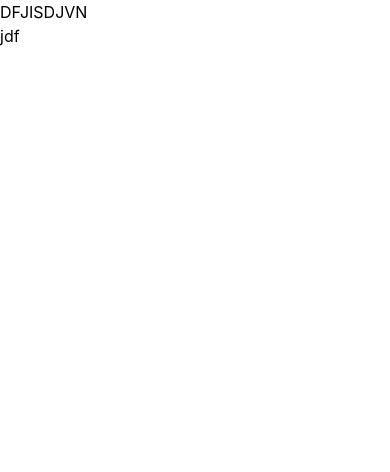
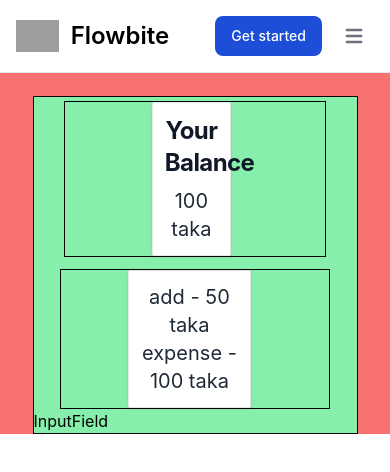
Before and after one commit to MoniruzzamanBillal/reactExpenseTracker-firebase, a React (Create React App) app: page / in a window 390 px wide. Shown: the top 472 px of the page. Built offline with nearby package versions, Linux system fonts and the light colour scheme; grey boxes are pictures that could not be loaded.

Commit message:
design 0.2

```diff
--- a/src/App.js
+++ b/src/App.js
@@ -1,10 +1,10 @@
 import "./App.css";
+import Navbar from "./Components/Navbar";
 
 function App() {
   return (
     <>
-      DFJISDJVN
-      <h1>jdf</h1>
+      <Navbar />
     </>
   );
 }
--- /dev/null
+++ b/src/Components/DataShow.jsx
@@ -0,0 +1,23 @@
+import React from "react";
+
+export default function DataShow() {
+  return (
+    <>
+      <div className="DataContainer w-10/12 m-auto p-1 mb-2">
+        <div className="dataWrapper border border-black flex justify-center">
+          <div className="section1 w-1/3">
+            <a
+              href="#"
+              class="block w-11/12 p-3 bg-white border border-gray-200 rounded-sm shadow hover:bg-gray-100 text-center"
+            >
+              <h5 class="mb-2 text-2xl font-bold tracking-tight text-gray-900 ">
+                Your Balance
+              </h5>
+              <p class="font-normal text-xl text-gray-800 ">100 taka</p>
+            </a>
+          </div>
+        </div>
+      </div>
+    </>
+  );
+}
--- /dev/null
+++ b/src/Components/InputField.jsx
@@ -0,0 +1,5 @@
+import React from "react";
+
+export default function InputField() {
+  return <div>InputField</div>;
+}
--- /dev/null
+++ b/src/Components/Navbar.jsx
@@ -0,0 +1,85 @@
+import React from "react";
+import { Link, Route, Routes } from "react-router-dom";
+import Home from "../Pages/Home";
+import History from "../Pages/History";
+
+export default function Navbar() {
+  return (
+    <>
+      {/* navBar starts */}
+
+      <nav className="bg-white dark:bg-gray-900 fixed w-full z-20 top-0 left-0 border-b border-gray-200 dark:border-gray-600">
+        <div className="max-w-screen-xl flex flex-wrap items-center justify-between mx-auto p-4">
+          <a href="https://flowbite.com/" className="flex items-center">
+            <img
+              src="https://flowbite.com/docs/images/logo.svg"
+              className="h-8 mr-3"
+              alt="Flowbite Logo"
+            />
+            <span className="self-center text-2xl font-semibold whitespace-nowrap dark:text-white">
+              Flowbite
+            </span>
+          </a>
+          <div className="flex md:order-2">
+            <button
+              type="button"
+              className="text-white bg-blue-700 hover:bg-blue-800 focus:ring-4 focus:outline-none focus:ring-blue-300 font-medium rounded-lg text-sm px-4 py-2 text-center mr-3 md:mr-0 dark:bg-blue-600 dark:hover:bg-blue-700 dark:focus:ring-blue-800"
+            >
+              Get started
+            </button>
+            <button
+              data-collapse-toggle="navbar-sticky"
+              type="button"
+              className="inline-flex items-center p-2 text-sm text-gray-500 rounded-lg md:hidden hover:bg-gray-100 focus:outline-none focus:ring-2 focus:ring-gray-200 dark:text-gray-400 dark:hover:bg-gray-700 dark:focus:ring-gray-600"
+              aria-controls="navbar-sticky"
+              aria-expanded="false"
+            >
+              <span className="sr-only">Open main menu</span>
+              <svg
+                className="w-6 h-6"
+                aria-hidden="true"
+                fill="currentColor"
+                viewBox="0 0 20 20"
+                xmlns="http://www.w3.org/2000/svg"
+              >
+                <path
+                  fill-rule="evenodd"
+                  d="M3 5a1 1 0 011-1h12a1 1 0 110 2H4a1 1 0 01-1-1zM3 10a1 1 0 011-1h12a1 1 0 110 2H4a1 1 0 01-1-1zM3 15a1 1 0 011-1h12a1 1 0 110 2H4a1 1 0 01-1-1z"
+                  clip-rule="evenodd"
+                ></path>
+              </svg>
+            </button>
+          </div>
+          <div
+            className="items-center justify-between hidden w-full md:flex md:w-auto md:order-1"
+            id="navbar-sticky"
+          >
+            <ul className="flex flex-col p-4 md:p-0 mt-4 font-medium border border-gray-100 rounded-lg bg-gray-50 md:flex-row md:space-x-8 md:mt-0 md:border-0 md:bg-white dark:bg-gray-800 md:dark:bg-gray-900 dark:border-gray-700">
+              <Link
+                to="/"
+                className="block py-2 pl-3 pr-4 text-xl text-gray-50 rounded hover:bg-gray-100 md:hover:bg-transparent md:hover:text-blue-700 md:p-0 "
+              >
+                Home
+              </Link>
+              <Link
+                to="/history"
+                className="block py-2 pl-3 pr-4 text-xl text-gray-50 rounded hover:bg-gray-100 md:hover:bg-transparent md:hover:text-blue-700 md:p-0 "
+              >
+                History
+              </Link>
+            </ul>
+          </div>
+        </div>
+      </nav>
+
+      {/* nabBar ends  */}
+
+      <div className="routesComponents bg-red-400 pt-24">
+        <Routes>
+          <Route path="/" element={<Home />} />
+          <Route path="/history" element={<History />} />
+        </Routes>
+      </div>
+    </>
+  );
+}
--- /dev/null
+++ b/src/Components/RecentAdd.jsx
@@ -0,0 +1,23 @@
+import React from "react";
+
+export default function RecentAdd() {
+  return (
+    <>
+      <div className="recentAddContainer w-10/12 m-auto ">
+        <div className="recentAddWrapper border border-black flex justify-center">
+          <div className="section2 w-1/2">
+            <a
+              href="#"
+              class="block w-11/12 p-3 bg-white border border-gray-200 rounded-sm shadow hover:bg-gray-100 text-center"
+            >
+              <p class="font-normal text-xl  text-gray-800 ">add - 50 taka</p>
+              <p class="font-normal text-xl text-gray-800 ">
+                expense - 100 taka
+              </p>
+            </a>
+          </div>
+        </div>
+      </div>
+    </>
+  );
+}
--- /dev/null
+++ b/src/FirebaseConfig/FirebaseConfig.jsx
@@ -0,0 +1,17 @@
+import { initializeApp } from "firebase/app";
+import { getAnalytics } from "firebase/analytics";
+import { getAuth, GoogleAuthProvider } from "firebase/auth";
+// import {} from "firebase/firestore"
+
+const firebaseConfig = {
+  apiKey: "AIzaSyAlOBMgHEQSlkD5kDMLCK0J2QN1EnUdKtI",
+  authDomain: "expense-tracker-4099e.firebaseapp.com",
+  projectId: "expense-tracker-4099e",
+  storageBucket: "expense-tracker-4099e.appspot.com",
+  messagingSenderId: "416648274647",
+  appId: "1:416648274647:web:ec0f060c30edbe8e494692",
+  measurementId: "G-YDTQKEWDWT",
+};
+
+const app = initializeApp(firebaseConfig);
+const analytics = getAnalytics(app);
--- /dev/null
+++ b/src/Pages/History.jsx
@@ -0,0 +1,5 @@
+import React from "react";
+
+export default function History() {
+  return <>details show</>;
+}
--- /dev/null
+++ b/src/Pages/Home.jsx
@@ -0,0 +1,16 @@
+import React from "react";
+import DataShow from "../Components/DataShow";
+import InputField from "../Components/InputField";
+import RecentAdd from "../Components/RecentAdd";
+
+export default function Home() {
+  return (
+    <>
+      <div className="homeContainer w-10/12 m-auto bg-green-300 border border-black">
+        <DataShow />
+        <RecentAdd />
+        <InputField />
+      </div>
+    </>
+  );
+}
--- a/src/index.js
+++ b/src/index.js
@@ -1,13 +1,17 @@
-import React from 'react';
-import ReactDOM from 'react-dom/client';
-import './index.css';
-import App from './App';
-import reportWebVitals from './reportWebVitals';
+import React from "react";
+import ReactDOM from "react-dom/client";
+import "./index.css";
+import App from "./App";
+import reportWebVitals from "./reportWebVitals";
+import "remixicon/fonts/remixicon.css";
+import { BrowserRouter } from "react-router-dom";
 
-const root = ReactDOM.createRoot(document.getElementById('root'));
+const root = ReactDOM.createRoot(document.getElementById("root"));
 root.render(
   <React.StrictMode>
-    <App />
+    <BrowserRouter>
+      <App />
+    </BrowserRouter>
   </React.StrictMode>
 );
 
```
Also changed, not shown: src/Components/Context.jsx (added).
